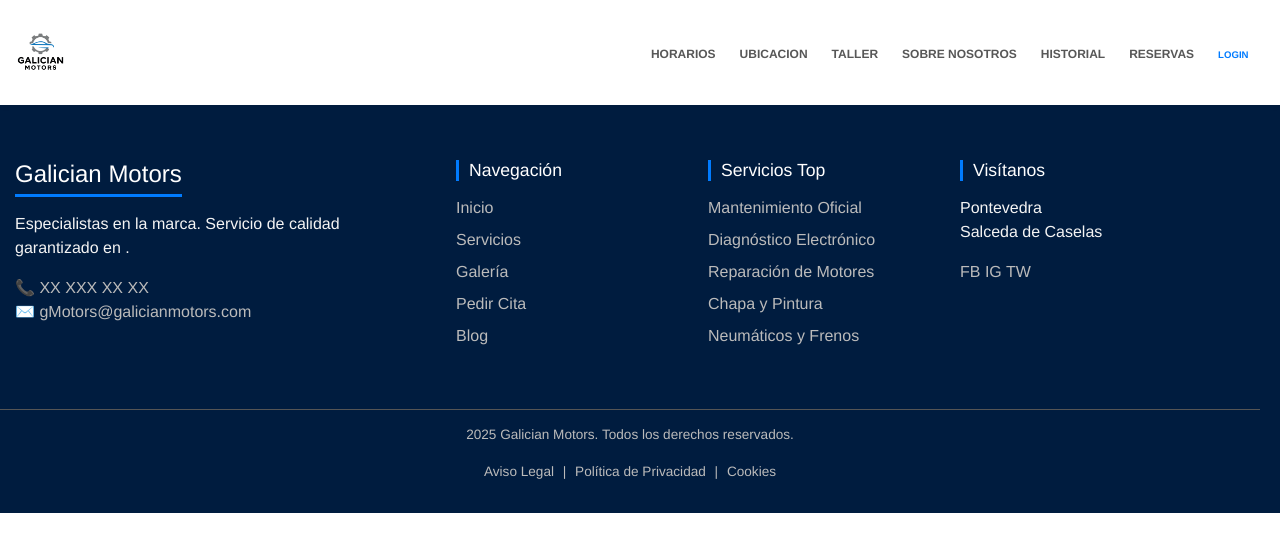
After one commit to PabloLnz/ProyectoFinal, a PHP site: template www/app/Views/nuevaReserva.view.php in a window 1280 px wide. The commit adds this page. Shown: the top 552 px of the page. Run offline with PHP 8.4, Linux system fonts and the light colour scheme; the template is opened without the code that fills it, so the values that code supplies are empty; some libraries are stand-ins or nearby versions.

Commit message:
creación base nuevaReserva con sus rutas

```diff
--- /dev/null
+++ b/www/app/Views/nuevaReserva.view.php
@@ -0,0 +1,127 @@
+<!DOCTYPE html>
+<html lang="es">
+<head>
+    <meta charset="UTF-8">
+    <meta name="viewport" content="width=device-width, initial-scale=1.0">
+    <title>Galician Motors</title>
+
+    <!-- Fuente principal -->
+    <link rel="stylesheet" href="https://fonts.googleapis.com/css?family=Source+Sans+Pro:300,400,400i,700&display=fallback">
+
+    <!-- Iconos -->
+    <link rel="stylesheet" href="plugins/fontawesome-free/css/all.min.css">
+
+    <!-- Bootstrap + AdminLTE -->
+    <link rel="stylesheet" href="assets/css/adminlte.min.css">
+
+    <!-- Select2 -->
+    <link rel="stylesheet" href="plugins/select2/css/select2.min.css">
+    <link rel="stylesheet" href="plugins/select2-bootstrap4-theme/select2-bootstrap4.min.css">
+
+    <!-- Date/Time pickers -->
+    <link rel="stylesheet" href="plugins/tempusdominus-bootstrap-4/css/tempusdominus-bootstrap-4.min.css">
+    <link rel="stylesheet" href="plugins/daterangepicker/daterangepicker.css">
+    <!-- css -->
+    <link rel="stylesheet" href="assets/css/index.css">
+     <link rel="stylesheet" href="assets/css/global.css">
+</head>
+<body class="hold-transition">
+<div class="wrapper">
+    <!-- Header con Navbar -->
+    <header id="mainHeader">
+        <div class="container-fluid">
+            <nav class="navbar">
+                <a class="navbar-brand" href="#">
+                    <img src="assets/img/logo.png" alt="Logo" class="logoIndex">
+                </a>
+                <ul class="d-flex list-unstyled justify-content-lg-end justify-content-md-center mb-0">
+                    <li><a href="#" class="navLi">HORARIOS</a></li>
+                    <li><a href="#" class="navLi">UBICACION</a></li>
+                    <li><a href="#" class="navLi">TALLER</a></li>
+                    <li><a href="#" class="navLi">SOBRE NOSOTROS</a></li>
+                    <li><a href="#" class="navLi">HISTORIAL</a></li>
+                    <li><a href="/reservaCliente" class="navLi">RESERVAS</a></li>
+                    <li><a href="/login" class="linkLogin">LOGIN</a></li>
+                </ul>
+            </nav>
+        </div>
+    </header>
+
+
+    <!-- MAIN -->
+
+
+
+    <!-- Footer -->
+    <footer class="main-footer">
+        <div class="footer-container">
+
+            <div class="footer-col footer-info">
+                <h3 class="footer-logo">Galician Motors</h3>
+                <p>Especialistas en la marca. Servicio de calidad garantizado en .</p>
+                <p>
+                    📞 <a href=""> XX XXX XX XX</a><br>
+                    ✉️ <a href="">gMotors@galicianmotors.com</a>
+                </p>
+            </div>
+
+            <div class="footer-col">
+                <h4>Navegación</h4>
+                <ul>
+                    <li><a href="#inicio">Inicio</a></li>
+                    <li><a href="#servicios">Servicios</a></li>
+                    <li><a href="#galeria">Galería</a></li>
+                    <li><a href="#citas">Pedir Cita</a></li>
+                    <li><a href="#blog">Blog</a></li>
+                </ul>
+            </div>
+
+            <div class="footer-col">
+                <h4>Servicios Top</h4>
+                <ul>
+                    <li><a href="#">Mantenimiento Oficial</a></li>
+                    <li><a href="#">Diagnóstico Electrónico</a></li>
+                    <li><a href="#">Reparación de Motores</a></li>
+                    <li><a href="#">Chapa y Pintura</a></li>
+                    <li><a href="#">Neumáticos y Frenos</a></li>
+                </ul>
+            </div>
+
+            <div class="footer-col">
+                <h4>Visítanos</h4>
+                <p>
+                    Pontevedra<br>
+                    Salceda de Caselas
+                </p>
+                <div class="social-links">
+                    <a href="#" target="_blank" title="Facebook">FB</a>
+                    <a href="#" target="_blank" title="Instagram">IG</a>
+                    <a href="#" target="_blank" title="Twitter/X">TW</a>
+                </div>
+            </div>
+
+        </div>
+
+        <div class="footer-bot">
+            <p>2025 Galician Motors. Todos los derechos reservados.</p>
+            <p>
+                <a href="#">Aviso Legal</a> |
+                <a href="#">Política de Privacidad</a> |
+                <a href="#">Cookies</a>
+            </p>
+        </div>
+    </footer>
+</div>
+<!-- script index -->
+<script src="assets/js/index.js"></script>
+<!-- Scripts necesarios -->
+<script src="plugins/jquery/jquery.min.js"></script>
+<script src="plugins/bootstrap/js/bootstrap.bundle.min.js"></script>
+<script src="plugins/select2/js/select2.full.min.js"></script>
+<script src="plugins/moment/moment.min.js"></script>
+<script src="plugins/daterangepicker/daterangepicker.js"></script>
+<script src="plugins/tempusdominus-bootstrap-4/js/tempusdominus-bootstrap-4.min.js"></script>
+<script src="assets/js/adminlte.min.js"></script>
+<script src="assets/js/pages/main.js"></script>
+</body>
+</html>
--- a/www/app/Views/reservasClientes.view.php
+++ b/www/app/Views/reservasClientes.view.php
@@ -60,9 +60,9 @@
                     <i class="far fa-calendar-alt"></i> Mis Citas y Reservas
                 </h1>
 
-                <button class="boton-cita boton-principal" style="width: auto;">
+                <a href="/nuevaReserva" class="boton-cita boton-principal" style="width: auto;">
                     <i class="fas fa-calendar-plus"></i> Solicitar Nueva Cita
-                </button>
+                </a>
  </div>
             <p class="subtitulo">Aquí puedes revisar el estado y los detalles de tus citas</p>
 
```
Also changed, not shown: www/app/Controllers/ClienteController.php (+7 -0 lines), www/app/Core/FrontController.php (+9 -0 lines), www/public/assets/css/reservasClientes.css.
